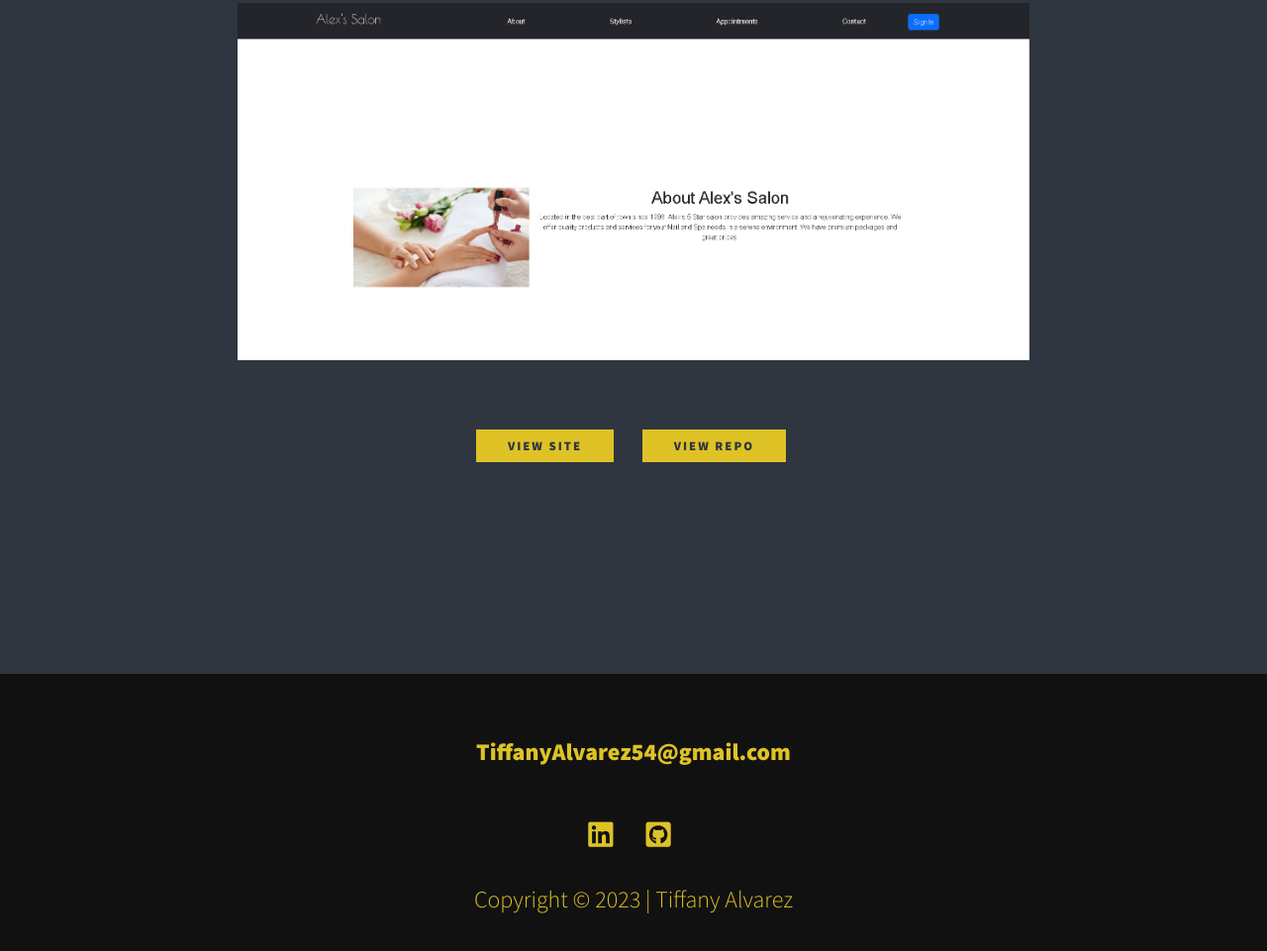
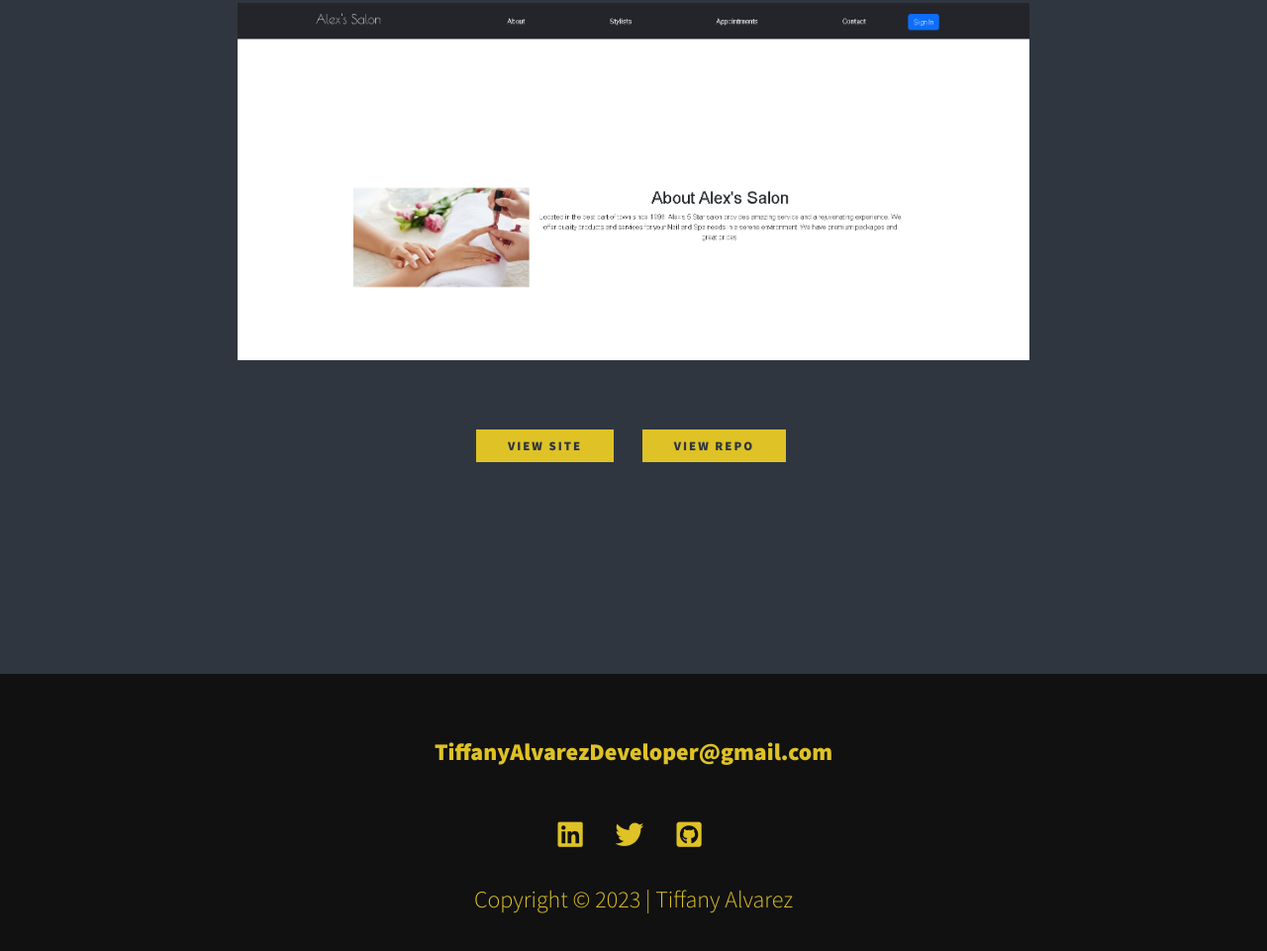
Before and after one commit to TiffyAlva/My-Portfolio, a website: page portfolio/alex-salon.html in a window 1280 px wide. Shown: the part 422-1383 px from the top of the page at 99% size. Drawn offline with nearby package versions, Linux system fonts and the light colour scheme.

Commit message:
added twitter

```diff
--- a/portfolio/alex-salon.html
+++ b/portfolio/alex-salon.html
@@ -101,8 +101,8 @@
     </section>
 
     <footer class="footer">
-      <a href="mailto:TiffanyAlvarez54@gmail.com" class="footer__link"
-        >TiffanyAlvarez54@gmail.com</a
+      <a href="mailto:TiffanyAlvarezDeveloper@gmail.com" class="footer__link"
+        >TiffanyAlvarezDeveloper@gmail.com</a
       >
       <ul class="social-list">
         <li class="social-list__item">
@@ -114,6 +114,11 @@
             <i class="fab fa-linkedin"></i>
           </a>
         </li>
+
+        <li class="social-list__item">
+          <a class="social-list__link" href="https://twitter.com/Tiffaalu" target="_blank">
+            <i class="fab fa-twitter"></i>
+          </a>
 
         </li>
         <li class="social-list__item">
```
Also changed, not shown: index.html (+5 -0 lines), portfolio/e-commerce-backend.html (+6 -2 lines), portfolio/employee-tracker.html (+7 -2 lines), portfolio/library.html (+7 -2 lines), portfolio/password-gen.html (+7 -2 lines), portfolio/readme-generator.html (+6 -2 lines), portfolio/team-profile-generator.html (+4 -0 lines), portfolio/tech-blog.html (+4 -0 lines), portfolio/text-editor.html (+5 -0 lines), portfolio/weather-dashboard.html (+5 -0 lines), portfolio/workday-scheduler.html (+6 -3 lines).
